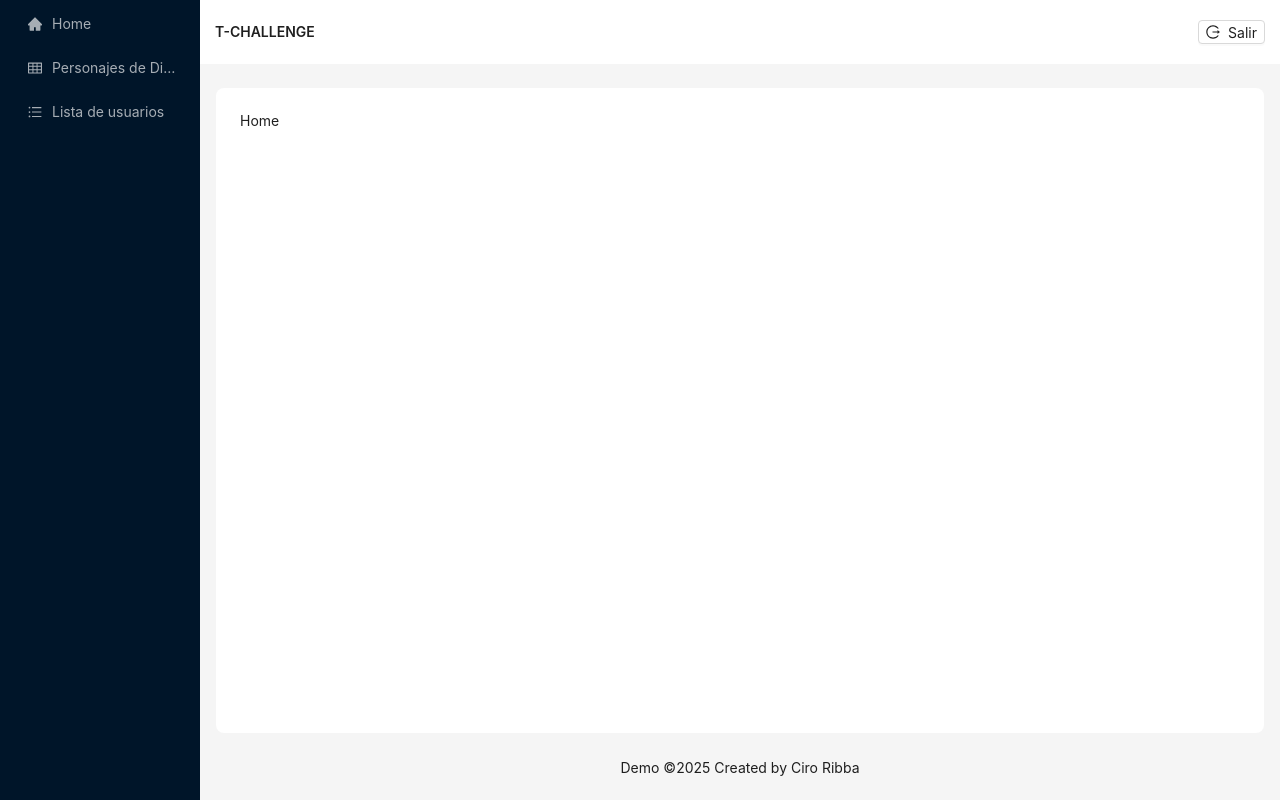
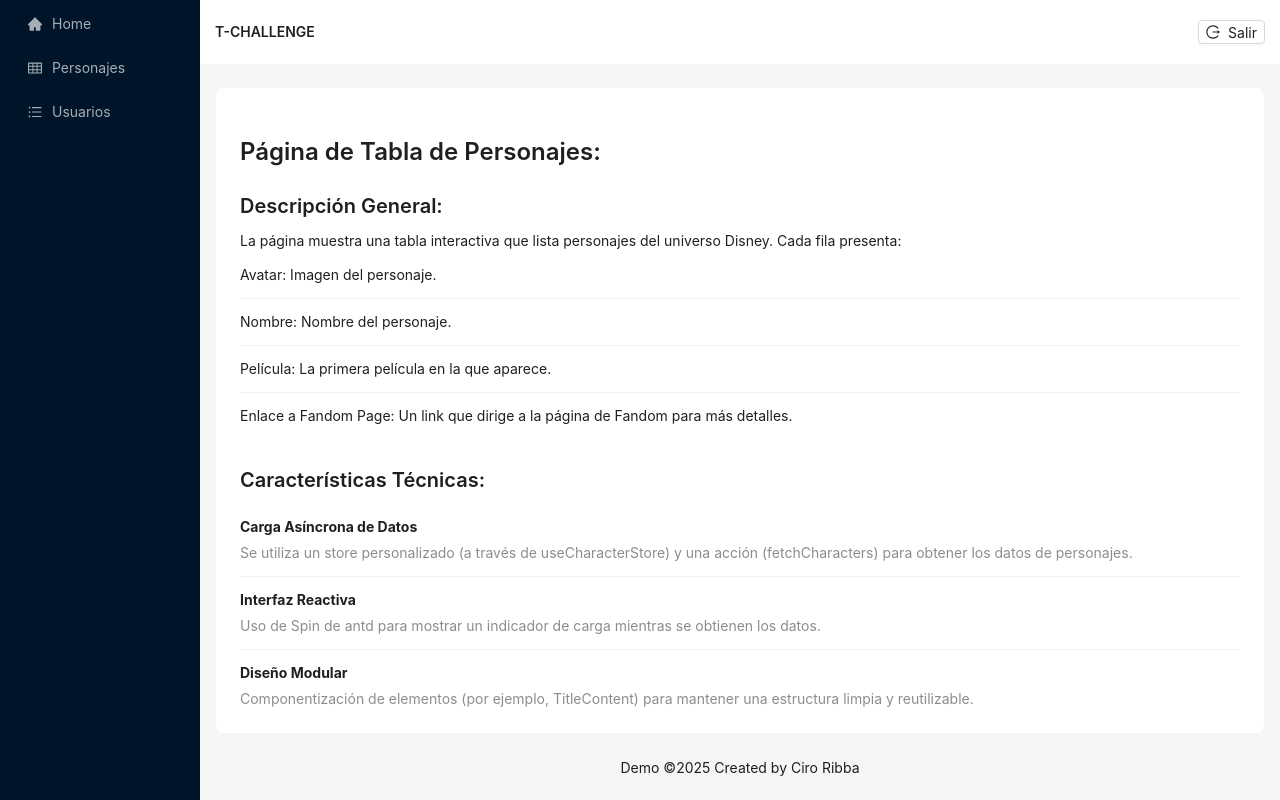
Before and after one commit to ciroribba/proyecto-tenpo, a React (Vite) app: page /home in a window 1280 px wide. Built offline with nearby package versions, Linux system fonts and the light colour scheme; sample sign-in values are in the browser's storage.

Commit message:
add home content

```diff
--- a/src/pages/home/Home.tsx
+++ b/src/pages/home/Home.tsx
@@ -1,8 +1,100 @@
+import { Typography, List} from "antd";
+
+const {Title, Text} = Typography;
 
 const Home = () => {
+  const characterFeatures = [
+    {
+      title: "Carga Asíncrona de Datos",
+      description: "Se utiliza un store personalizado (a través de useCharacterStore) y una acción (fetchCharacters) para obtener los datos de personajes.",
+    },
+    {
+      title: "Interfaz Reactiva",
+      description: "Uso de Spin de antd para mostrar un indicador de carga mientras se obtienen los datos.",
+    },
+    {
+      title: "Diseño Modular",
+      description: "Componentización de elementos (por ejemplo, TitleContent) para mantener una estructura limpia y reutilizable.",
+    },
+  ];
+
+  const userFeatures = [
+    {
+      title: "Scroll Infinito y Virtualización",
+      description: "Se utiliza VirtualList de rc-virtual-list para renderizar solo los elementos visibles y mejorar el rendimiento en listas grandes.",
+    },
+    {
+      title: "Llamadas HTTP con Axios",
+      description: "Implementa axios para consumir la API que provee los datos de usuarios.",
+    },
+    {
+      title: "Notificaciones",
+      description: "Uso del componente message de antd para informar al usuario cuando se cargan más datos.",
+    },
+    {
+      title: "Responsive Design",
+      description: "Uso de un hook personalizado (useIsMobile) para ajustar la disposición del contenido según el tamaño de pantalla.",
+    },
+  ];
+
   return (
-    <div>Home</div>
-  )
+    <div>
+      <Title level={3}>Página de Tabla de Personajes:</Title>
+      <Title level={4}>Descripción General:</Title>
+      <Text>
+        La página muestra una tabla interactiva que lista personajes del universo Disney. Cada fila presenta:
+      </Text>
+      <List
+        dataSource={[
+          "Avatar: Imagen del personaje.",
+          "Nombre: Nombre del personaje.",
+          "Película: La primera película en la que aparece.",
+          "Enlace a Fandom Page: Un link que dirige a la página de Fandom para más detalles.",
+        ]}
+        renderItem={item => <List.Item>{item}</List.Item>}
+      />
+      <Title level={4}>Características Técnicas:</Title>
+      <List
+        itemLayout="horizontal"
+        dataSource={characterFeatures}
+        renderItem={item => (
+          <List.Item>
+            <List.Item.Meta
+              title={<strong>{item.title}</strong>}
+              description={item.description}
+            />
+          </List.Item>
+        )}
+      />
+
+      <Title level={3}>Página de Lista de Usuarios:</Title>
+      <Title level={4}>Descripción General:</Title>
+      <Text>
+        Esta página despliega una lista virtualizada de usuarios fake obtenidos desde una API. Cada elemento de la lista muestra:
+      </Text>
+      <List
+        dataSource={[
+          "Avatar y Nombre: Representación visual y textual del usuario.",
+          "Detalles Adicionales: Correo electrónico, país de origen, fecha de nacimiento y edad.",
+          "Diseño Responsive: Se adapta el layout dependiendo de si se visualiza en dispositivo móvil o en desktop.",
+        ]}
+        renderItem={item => <List.Item>{item}</List.Item>}
+      />
+      <Title level={4}>Características Técnicas:</Title>
+      <List
+        itemLayout="horizontal"
+        dataSource={userFeatures}
+        renderItem={item => (
+          <List.Item>
+            <List.Item.Meta
+              title={<strong>{item.title}</strong>}
+              description={item.description}
+            />
+          </List.Item>
+        )}
+      />
+    </div>
+  );
 }
 
 export default Home;
--- a/src/pages/master-page/MasterPage.tsx
+++ b/src/pages/master-page/MasterPage.tsx
@@ -22,8 +22,8 @@ const getItem = (label: string, key: string, icon: JSX.Element) => {
 
   const itemsMenu = [
     getItem('Home', ROUTES.HOME, <HomeFilled />),
-    getItem('Personajes de Disney', ROUTES.TABLE_CHARACTERS, <TableOutlined />),
-    getItem('Lista de usuarios', ROUTES.LIST_USERS, <UnorderedListOutlined />),
+    getItem('Personajes', ROUTES.TABLE_CHARACTERS, <TableOutlined />),
+    getItem('Usuarios', ROUTES.LIST_USERS, <UnorderedListOutlined />),
   ];
 
   const MasterPage = ({ children }: MasterPageProps) => {
@@ -61,6 +61,7 @@ const getItem = (label: string, key: string, icon: JSX.Element) => {
                 height: `calc(100vh - 155px)`,
                 background: colorBgContainer,
                 borderRadius: borderRadiusLG,
+                overflowY: 'auto',
               }}
             >
               {children}
```
